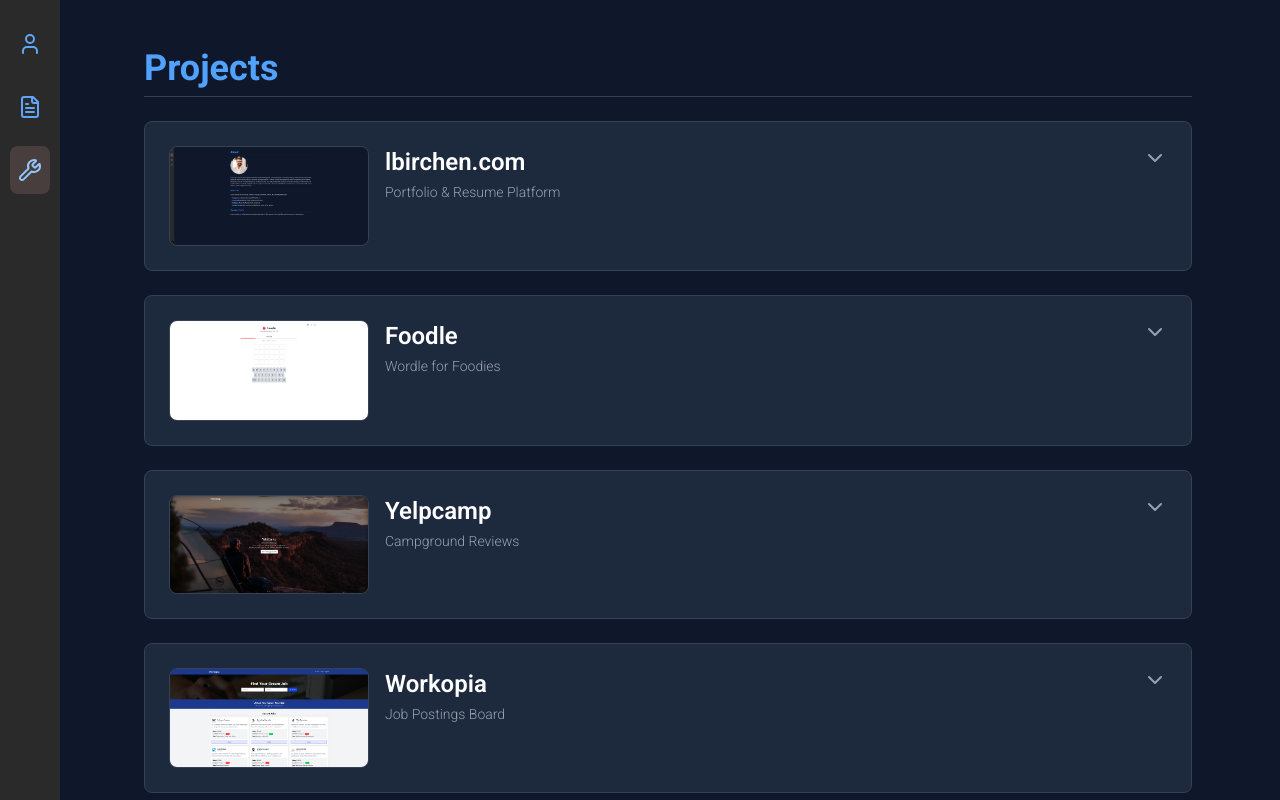
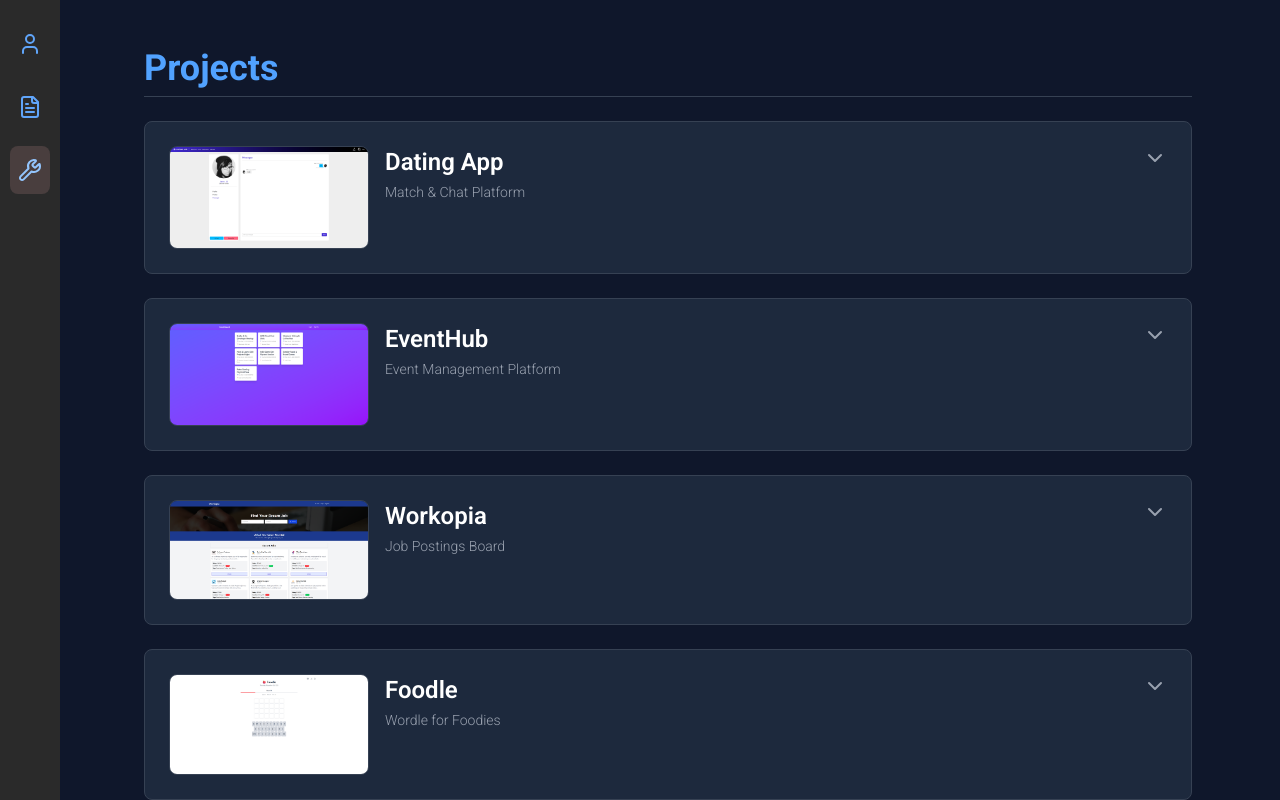
Before and after one commit to lbirchenough/luke-website, a Next.js app: page /projects in a window 1280 px wide. Built offline with nearby package versions, Linux system fonts and the light colour scheme.

Commit message:
Adding dotnet dating app project description

```diff
--- a/app/projects/page.js
+++ b/app/projects/page.js
@@ -22,17 +22,53 @@ export default function Projects() {
 
         <div className="mt-6 grid gap-6 sm:grid-cols-1">
           <ProjectCard
-            id="lbirchen"
-            title="lbirchen.com"
-            subtitle="Portfolio & Resume Platform"
-            description="A modern Next.js site showcasing projects and an auto-updating resume. The app renders Markdown resume content fetched from GitHub, supports rich formatting, and exposes an API route that serves the latest PDF generated by a GitHub Actions workflow in the resume repository. The resume content is stored in a GitHub repository with Actions workflows that build PDF and HTML versions, and the site fetches and displays the latest versions dynamically."
-            thumbnail="/project-previews/lbirchen_preview.png"
-            thumbnailAlt="lbirchen.com preview"
-            link="/"
-            linkIsExternal={false}
-            frontend="Next.js 15 (App Router), React 19, Tailwind CSS 4, CSS modules, Lucide Icons"
-            hosting="Vercel"
-            isExpanded={expanded["lbirchen"]}
+            id="datingapp"
+            title="Dating App"
+            subtitle="Match & Chat Platform"
+            description="A full-stack dating application where users can like other members, view their matches, and engage in live chat. Built as a learning project to explore .NET ASP.NET Core and Angular. The backend implements the repository pattern and unit of work for clean data access, Entity Framework for ORM, and Identity Framework for JWT token-based authentication with refresh tokens (no HTTP cookies). Real-time features are powered by SignalR for live web socket notifications and user chat functionality."
+            thumbnail="/project-previews/datingapp_preview.png"
+            thumbnailAlt="Dating app preview"
+            link="https://lb-da-2025.azurewebsites.net/"
+            linkIsExternal={true}
+            frontend="Angular SPA"
+            backend=".NET ASP.NET Core API"
+            database="Azure SQL Server"
+            hosting="Azure Web App - Please note there may be some initial delay from free tier"
+            isExpanded={expanded["datingapp"]}
+            onToggle={toggleExpanded}
+          />
+
+          <ProjectCard
+            id="eventhub"
+            title="EventHub"
+            subtitle="Event Management Platform"
+            description="A full-stack event management application built with a Go backend using Gin framework and a Svelte SPA frontend built with Vite. Features a RESTful API architecture with minimal CRUD functionality and CORS configuration to securely connect the frontend and backend across different hosting platforms. This was a relatively quick project to learn the basics of Go/Gin and Svelte. Currently using raw SQL (go-sql-driver/mysql) queries without an ORM will look to explore a go based ORM in the future."
+            thumbnail="/project-previews/eventhub_preview.png"
+            thumbnailAlt="EventHub preview"
+            link="https://event-hub-svelte.vercel.app/"
+            linkIsExternal={true}
+            frontend="Svelte SPA, svelte5-router, Vite"
+            backend="Gin/Go"
+            database="MySQL (no ORM)"
+            hosting="Backend: Digital Ocean Droplet through Laravel Forge with some tweaks, Frontend: Vercel"
+            isExpanded={expanded["eventhub"]}
+            onToggle={toggleExpanded}
+          />
+
+          <ProjectCard
+            id="workopia"
+            title="Workopia"
+            subtitle="Job Postings Board"
+            description="A full-stack job board application where employers can post job listings and job seekers can search, bookmark, and apply to positions. Features user authentication, job search functionality, bookmark management, and application tracking with role-based authorization. Built following Laravel best practices including database migrations, Artisan seeders for test data generation, and Eloquent ORM for clean model relationships and queries. Built with Vite for asset compilation."
+            thumbnail="/project-previews/workopia_preview.png"
+            thumbnailAlt="Workopia preview"
+            link="https://workopia_laravel-msvylpgk.on-forge.com/"
+            linkIsExternal={true}
+            frontend="Blade templates, Tailwind CSS 4.1.17, Alpine.js"
+            backend="Laravel 12.0, PHP 8.2+"
+            database="PostgreSQL (dev), MySQL (production), Eloquent ORM with migrations, seeders, factories"
+            hosting="Digital Ocean (via Laravel Forge)"
+            isExpanded={expanded["workopia"]}
             onToggle={toggleExpanded}
           />
 
@@ -71,38 +107,27 @@ export default function Projects() {
           />
 
           <ProjectCard
-            id="workopia"
-            title="Workopia"
-            subtitle="Job Postings Board"
-            description="A full-stack job board application where employers can post job listings and job seekers can search, bookmark, and apply to positions. Features user authentication, job search functionality, bookmark management, and application tracking with role-based authorization. Built following Laravel best practices including database migrations, Artisan seeders for test data generation, and Eloquent ORM for clean model relationships and queries. Built with Vite for asset compilation."
-            thumbnail="/project-previews/workopia_preview.png"
-            thumbnailAlt="Workopia preview"
-            link="https://workopia_laravel-msvylpgk.on-forge.com/"
-            linkIsExternal={true}
-            frontend="Blade templates, Tailwind CSS 4.1.17, Alpine.js"
-            backend="Laravel 12.0, PHP 8.2+"
-            database="PostgreSQL (dev), MySQL (production), Eloquent ORM with migrations, seeders, factories"
-            hosting="Digital Ocean (via Laravel Forge)"
-            isExpanded={expanded["workopia"]}
+            id="lbirchen"
+            title="lbirchen.com"
+            subtitle="Portfolio & Resume Platform"
+            description="A modern Next.js site showcasing projects and an auto-updating resume. The app renders Markdown resume content fetched from GitHub, supports rich formatting, and exposes an API route that serves the latest PDF generated by a GitHub Actions workflow in the resume repository. The resume content is stored in a GitHub repository with Actions workflows that build PDF and HTML versions, and the site fetches and displays the latest versions dynamically."
+            thumbnail="/project-previews/lbirchen_preview.png"
+            thumbnailAlt="lbirchen.com preview"
+            link="/"
+            linkIsExternal={false}
+            frontend="Next.js 15 (App Router), React 19, Tailwind CSS 4, CSS modules, Lucide Icons"
+            hosting="Vercel"
+            isExpanded={expanded["lbirchen"]}
             onToggle={toggleExpanded}
           />
 
-          <ProjectCard
-            id="eventhub"
-            title="EventHub"
-            subtitle="Event Management Platform"
-            description="A full-stack event management application built with a Go backend using Gin framework and a Svelte SPA frontend built with Vite. Features a RESTful API architecture with minimal CRUD functionality and CORS configuration to securely connect the frontend and backend across different hosting platforms. This was a relatively quick project to learn the basics of Go/Gin and Svelte. Currently using raw SQL (go-sql-driver/mysql) queries without an ORM will look to explore a go based ORM in the future."
-            thumbnail="/project-previews/eventhub_preview.png"
-            thumbnailAlt="EventHub preview"
-            link="https://event-hub-svelte.vercel.app/"
-            linkIsExternal={true}
-            frontend="Svelte SPA, svelte5-router, Vite"
-            backend="Gin/Go"
-            database="MySQL (no ORM)"
-            hosting="Backend: Digital Ocean Droplet through Laravel Forge with some tweaks, Frontend: Vercel"
-            isExpanded={expanded["eventhub"]}
-            onToggle={toggleExpanded}
-          />
+
+
+
+
+
+
+
         </div>
       </div>
     </div>
```
Also changed, not shown: public/project-previews/datingapp_preview.png (added).
